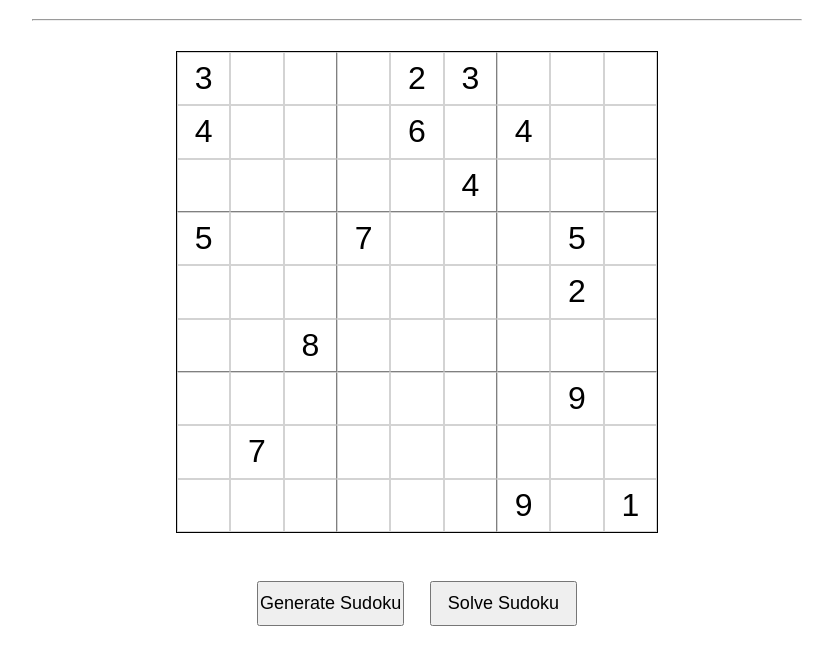
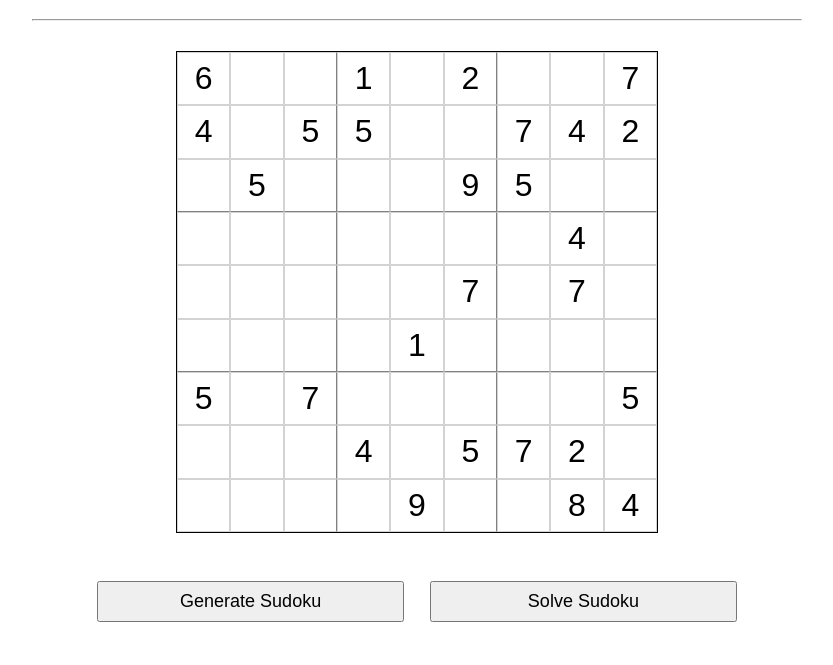
Before and after one commit to emart-1-gbg/Sudoku-generator-and-solver-js, a plain HTML site: page index.html in a window 1280 px wide. Shown: the part 61-726 px from the top of the page, without its empty margins (223-1056 px from the left). Drawn offline with Linux system fonts and the light colour scheme.

Commit message:
new functions

```diff
--- a/index.html
+++ b/index.html
@@ -12,7 +12,7 @@
     <div id="grid"></div>
     <br>
     <section id="button_sect">
-        <button type="button">Generate Sudoku</button>
+        <button type="button" onclick="generate()">Generate Sudoku</button>
         <button type="button" onclick="solve()">Solve Sudoku</button>
     </section>
 
--- a/main.js
+++ b/main.js
@@ -1,13 +1,13 @@
 const grid = document.getElementById("grid")
 
 
-window.onload = function(){
+window.onload = async function(){
     console.log("laod")
 
     for (let y = 0; y < 9; y++) {
         for (let x = 0; x < 9; x++) {
             let tile = document.createElement("div")
-            tile.id = y.toString() + "-" + x.toString()
+            tile.id = give_id(x, y)
             tile.classList.add("tile")
             grid.appendChild(tile)
 
@@ -21,47 +21,104 @@ window.onload = function(){
 
             tile.innerHTML = null
 
+            let block = 1
+
+            if (3 <= y && y < 6){
+                block += 3
+            }
+            else if (6 <= y){
+                block += 6
+            }
+
+            block += Math.floor(x/3)
+            let block_class = "b" + block.toString()
+            tile.classList.add(block_class)
+
         }
+        await delay()
+
     }
 
-    generate(grid)
+    generate()
 
 }
 
+async function generate(grid) {
+    clear_grid()
+    let a = 0
 
+    // randomise
+    for (let i = 0; i < 30; i++) {
+        await delay(a)
+        let y = rand_num()
+        let x = rand_num()
+        let id = give_id(x, y)
+
+        let value = rand_num() + 1
+
+        let tile = get_tile(id)
+        if (tile.innerHTML.length === 0) {
+            update_tile(tile, value)
+            a++
+        }
+        else{continue}
+
+    }
+    console.log("done" + a.toString())
+
+}
+
+//tile.classList.add("hint")
+
+
+function solve() {
+    null
+}
+
+function delay(ms) {
+    return new Promise(resolve => setTimeout(resolve, ms));
+}
+
+function check_valid(id) {
+    let tile = get_tile(id)
+    let [x, y] = give_xy(id)
+
+    let num = tile.innerHTML
+
+}
+
+function clear_grid(grid) {
+    for (let y = 0; y < 9; y++) {
+        for (let x = 0; x < 9; x++) {
+            let id = give_id(x, y)
+            let tile = document.getElementById(id)
+            update_tile(tile, null)
+            tile.classList.remove("hint")
+        }
+    }
+}
 
 function rand_num() {
             return Math.floor(Math.random() * 9)
-        }
-
-function generate(grid) {
-
-    for (let i = 0; i < 20; i++) {
-        let y = rand_num()
-        let x = rand_num()
-        let current_tile = y.toString() + "-" + x.toString()
-
-        let n = Math.floor(Math.random() * 9) + 1
-        document.getElementById(current_tile).innerHTML = n
-    }
-
-    alert(current_tile)
-
-
-    console.log(x, y)
 }
-
-
-
 
 function read_tile(tile) {
     return tile.innerHTML
 }
 
-function update_tile(tile) {
-    null
+function update_tile(tile, val) {
+    tile.innerHTML = val
 }
 
-function solve() {
-    null
+function get_tile(id) {
+    return document.getElementById(id)
 }
+
+function give_id(x, y) {
+    return x.toString() + '-' + y.toString()
+}
+
+function give_xy(id) {
+    let sep = id.split("-")
+    return [sep[0], sep[1]]
+}
--- a/style.css
+++ b/style.css
@@ -18,6 +18,7 @@ hr{
     margin: 30px auto;
     border: 1px solid black ;
     display: flex;
+    align-items: flex-start;
     flex-wrap: wrap;
 
 }
@@ -40,17 +41,21 @@ hr{
     border-bottom: 1px solid gray;
 }
 
+.hint{
+    background-color: rgba(0, 0, 0, 0.06);
+}
+
 #button_sect{
     display: flex;
     justify-content: center;
     margin: auto;
-    width: 25vw;
+    width: 50vw;
     gap: 2vw;
 }
 
 button{
     width: 100%;
-    padding: 10px 0;
+    padding: 0.5rem 2rem;
     font-size: large;
     text-wrap:pretty;
 }
```
Also changed, not shown: 1 other file.
